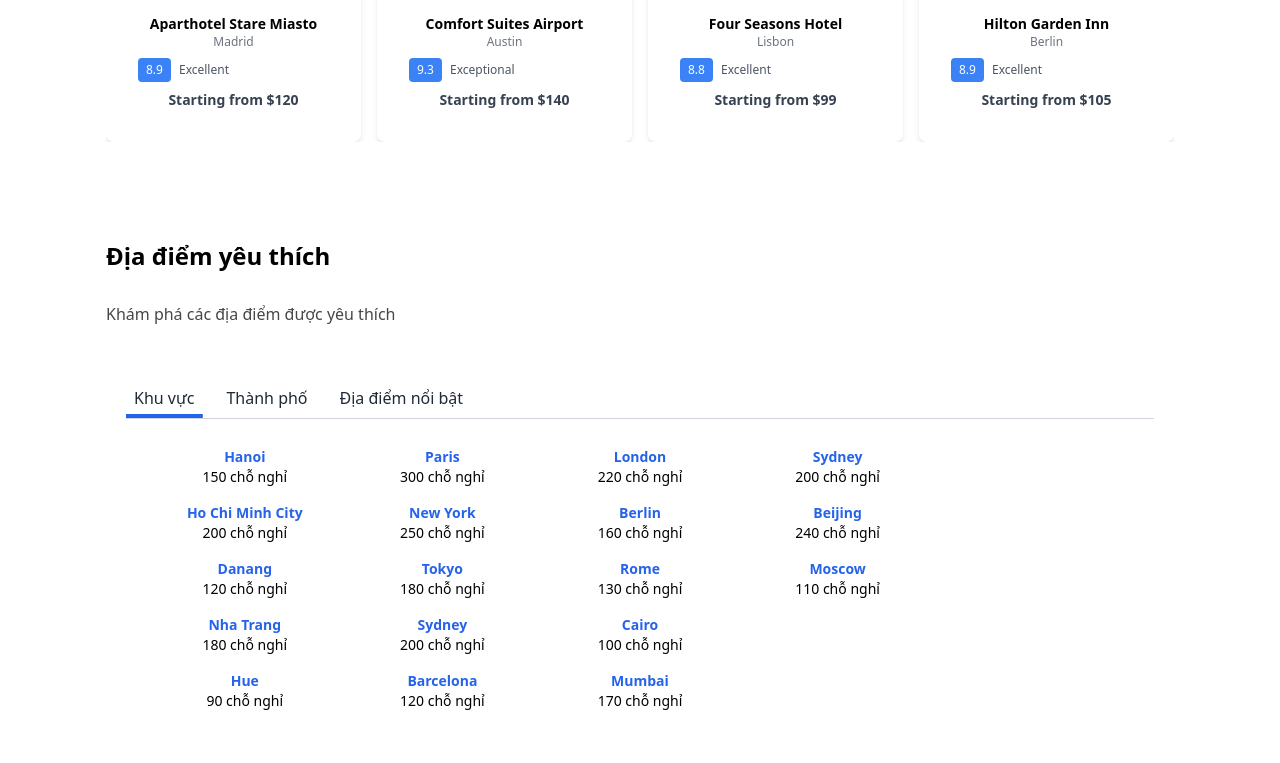
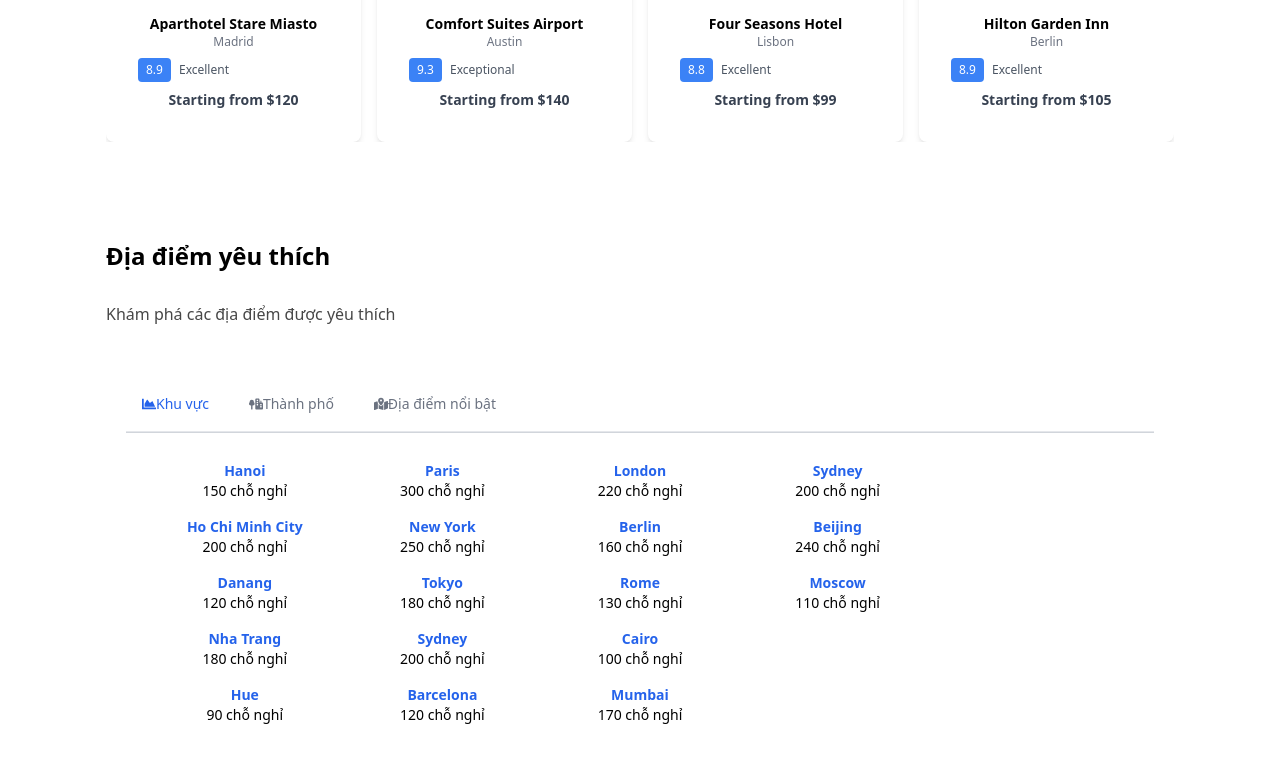
Before and after one commit to tqkitn1108/Test, a React (Create React App) app: page / in a window 1280 px wide. Shown: the part 2564-3327 px from the top of the page. Built offline with nearby package versions, Linux system fonts and the light colour scheme.

Commit message:
restyle using another template

```diff
--- a/src/customer/pages/home/favorite-destination/FavoriteDestination.jsx
+++ b/src/customer/pages/home/favorite-destination/FavoriteDestination.jsx
@@ -1,10 +1,12 @@
 import React, { useState } from 'react';
 import { Link } from 'react-router-dom';
+import { FaChartArea } from "react-icons/fa";
+import { FaTreeCity } from "react-icons/fa6";
+import { FaMapLocationDot } from "react-icons/fa6";
 
 function FavoriteDestination() {
     const tabsData = {
         regions: [
-            // Thêm 19 dữ liệu mẫu
             { name: 'Hanoi', rooms: 150 },
             { name: 'Ho Chi Minh City', rooms: 200 },
             { name: 'Danang', rooms: 120 },
@@ -77,28 +79,36 @@
 
     return (
         <div className="bg-white w-full text-sm p-5">
-            <div className="flex space-x-4 overflow-x-auto">
-                <div
-                    className={`tab ${activeTab === 'regions' ? 'bg-white' : 'hover:bg-gray-200'} p-2 cursor-pointer relative transition-colors rounded-t-md`}
+            <div className="border-b border-gray-200 dark:border-gray-700">
+                <ul className="flex flex-wrap -mb-px text-sm font-medium text-center text-gray-500 dark:text-gray-400">
+                    <li className="me-2">
+                        <button
+                            className={`inline-flex items-center justify-center p-4 border-b-2 border-transparent rounded-t-lg hover:text-gray-600 hover:border-gray-300 dark:hover:text-gray-300 group ${activeTab === 'regions' ? 'text-blue-600 border-blue-600' : ''}`}
                             onClick={() => handleTabSelect('regions')}
                         >
-                    <div className="tab-label text-base text-gray-800">Khu vực</div>
-                    {activeTab === 'regions' && <div className="tab-indicator absolute bottom-0 left-1/2 transform -translate-x-1/2 w-full h-1 bg-blue-600 transition-width"></div>}
-                </div>
-                <div
-                    className={`tab ${activeTab === 'cities' ? 'bg-white' : 'hover:bg-gray-200'} p-2 cursor-pointer relative transition-colors rounded-t-md`}
+                            <FaChartArea />
+                            Khu vực
+                        </button>
+                    </li>
+                    <li className="me-2">
+                        <button
+                            className={`inline-flex items-center justify-center p-4 border-b-2 border-transparent rounded-t-lg hover:text-gray-600 hover:border-gray-300 dark:hover:text-gray-300 group ${activeTab === 'cities' ? 'text-blue-600 border-blue-600' : ''}`}
                             onClick={() => handleTabSelect('cities')}
                         >
-                    <div className="tab-label text-base text-gray-800">Thành phố</div>
-                    {activeTab === 'cities' && <div className="tab-indicator absolute bottom-0 left-1/2 transform -translate-x-1/2 w-full h-1 bg-blue-600 transition-width"></div>}
-                </div>
-                <div
-                    className={`tab ${activeTab === 'placesOfInterest' ? 'bg-white' : 'hover:bg-gray-200'} p-2 cursor-pointer relative transition-colors rounded-t-md`}
+                            <FaTreeCity />
+                            Thành phố
+                        </button>
+                    </li>
+                    <li className="me-2">
+                        <button
+                            className={`inline-flex items-center justify-center p-4 border-b-2 border-transparent rounded-t-lg hover:text-gray-600 hover:border-gray-300 dark:hover:text-gray-300 group ${activeTab === 'placesOfInterest' ? 'text-blue-600 border-blue-600' : ''}`}
                             onClick={() => handleTabSelect('placesOfInterest')}
                         >
-                    <div className="tab-label text-base text-gray-800">Địa điểm nổi bật</div>
-                    {activeTab === 'placesOfInterest' && <div className="tab-indicator absolute bottom-0 left-1/2 transform -translate-x-1/2 w-full h-1 bg-blue-600 transition-width"></div>}
-                </div>
+                            <FaMapLocationDot />
+                            Địa điểm nổi bật
+                        </button>
+                    </li>
+                </ul>
             </div>
             <div className="tab-content border-t border-gray-300 rounded-b-md p-5 bg-white">
                 {activeTab === 'regions' && (
```
Lines whose indentation alone changed are shown as unchanged.
